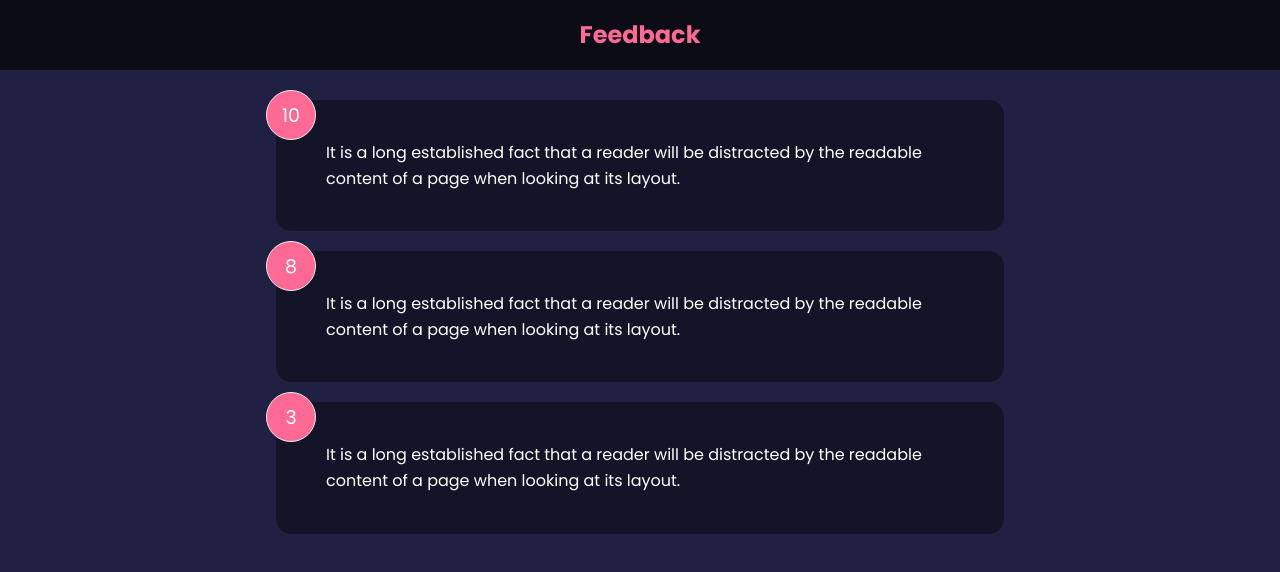
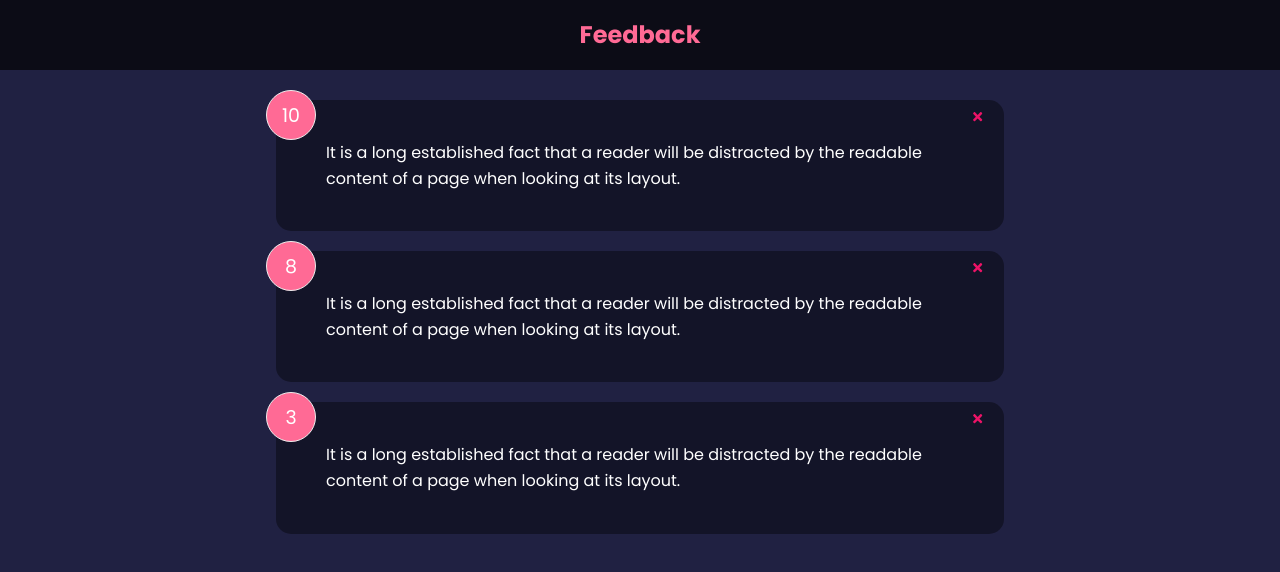
Before and after one commit to vasylmiskiv1/feedback, a React (Create React App) app: page / in a window 1280 px wide. Shown: the top 572 px of the page. Built offline with nearby package versions, Linux system fonts and the light colour scheme.

Commit message:
delete event was added

```diff
--- a/package.json
+++ b/package.json
@@ -6,9 +6,10 @@
     "@testing-library/jest-dom": "^5.16.4",
     "@testing-library/react": "^12.1.4",
     "@testing-library/user-event": "^13.5.0",
+    "node-sass": "^7.0.1",
     "react": "^18.0.0",
-    "node-sass": "^7.0.1",
     "react-dom": "^18.0.0",
+    "react-icons": "^4.3.1",
     "react-router-dom": "^6.2.2",
     "react-scripts": "5.0.0",
     "uuid": "^8.3.2",
--- a/src/App.js
+++ b/src/App.js
@@ -7,11 +7,23 @@ import FeedbackList from './components/FeedbackList';
 
 function App () {
   const [feedback, setFeedback] = useState(FeedbackData)
+
+  const deleteFeedback = (id) => {
+    if (window.confirm('Are u sure u want to delete?')) {
+      setFeedback(feedback.filter((item) => {
+        return item.id !== id
+      }))
+    }
+  }
+
   return (
     <>
       <Header />
       <div className='container'>
-        <FeedbackList feedback ={feedback} />
+        <FeedbackList
+          feedback ={feedback}
+          handleDelete={deleteFeedback}
+        />
 
       </div>
     </>
--- a/src/components/FeedbackItem.jsx
+++ b/src/components/FeedbackItem.jsx
@@ -1,11 +1,17 @@
+import { FaTimes } from 'react-icons/fa'
 import PropTypes from 'prop-types'
 import Card from './shared/Card'
 
-export default function FeedbackItem({ item }) {
+export default function FeedbackItem({ item, handleDelete }) {
+
+
 
   return (
     <Card>
       <div className="num-display">{item.rating}</div>
+      <button className='close'>
+        <FaTimes color="#ed1367" onClick={() => handleDelete(item.id)} />
+      </button>
       <div className="text-display">{item.text}</div>
     </Card>
   )
--- a/src/components/FeedbackList.jsx
+++ b/src/components/FeedbackList.jsx
@@ -1,14 +1,18 @@
 import PropTypes from 'prop-types'
 import FeedbackItem from "./FeedbackItem"
 
-export default function FeedbackList({ feedback }) {
+export default function FeedbackList({ feedback, handleDelete }) {
   return (
     <>
     {feedback ? (
       <div className="feedack-list">
         {feedback.map((item) => (
           <>
-          <FeedbackItem  key={item.id} item={item}/>
+          <FeedbackItem
+            key={item.id}
+            item={item}
+            handleDelete={handleDelete}
+          />
           </>
         ))}
       </div>
```
Also changed, not shown: 1 other file (tests, documents, lock files or other folders).
